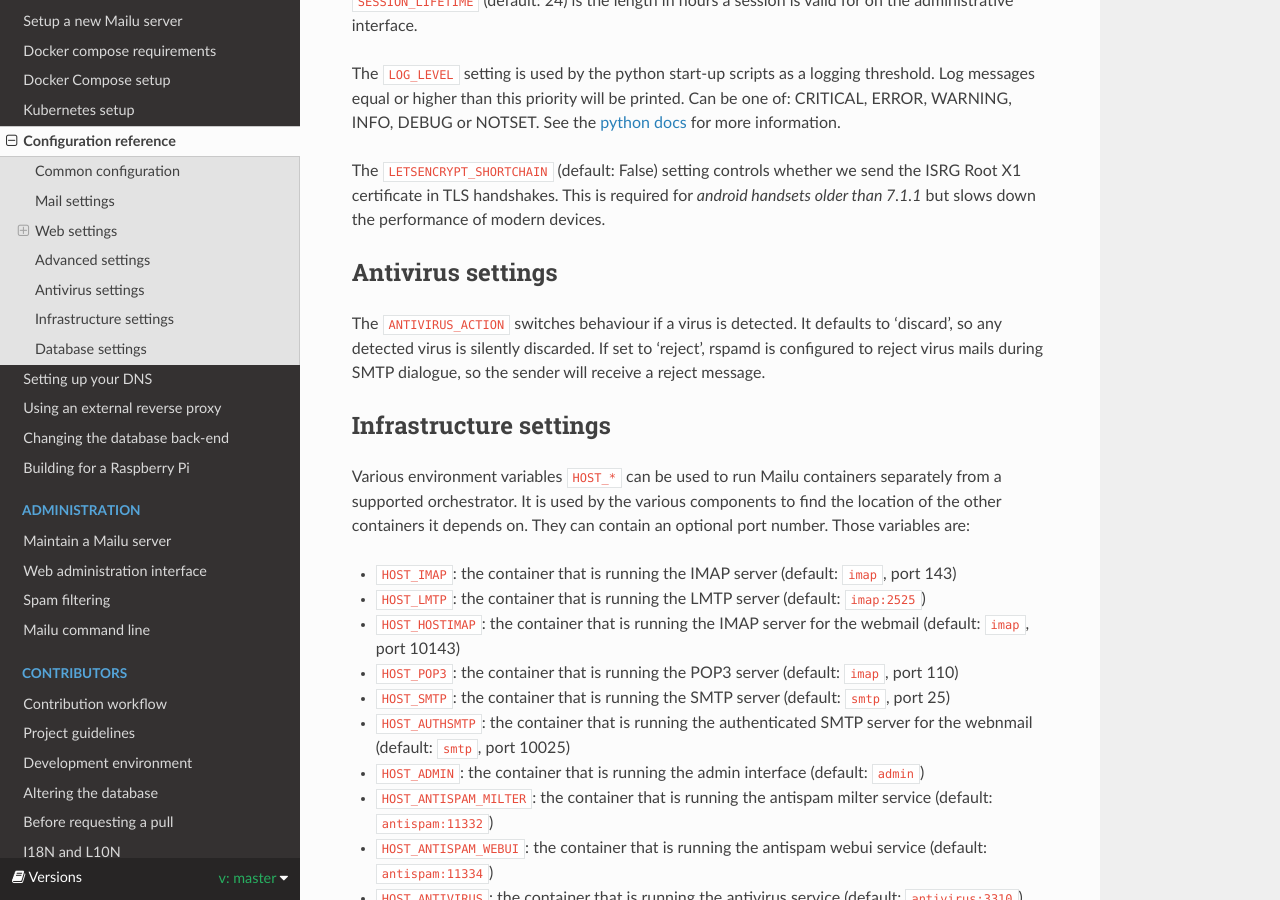
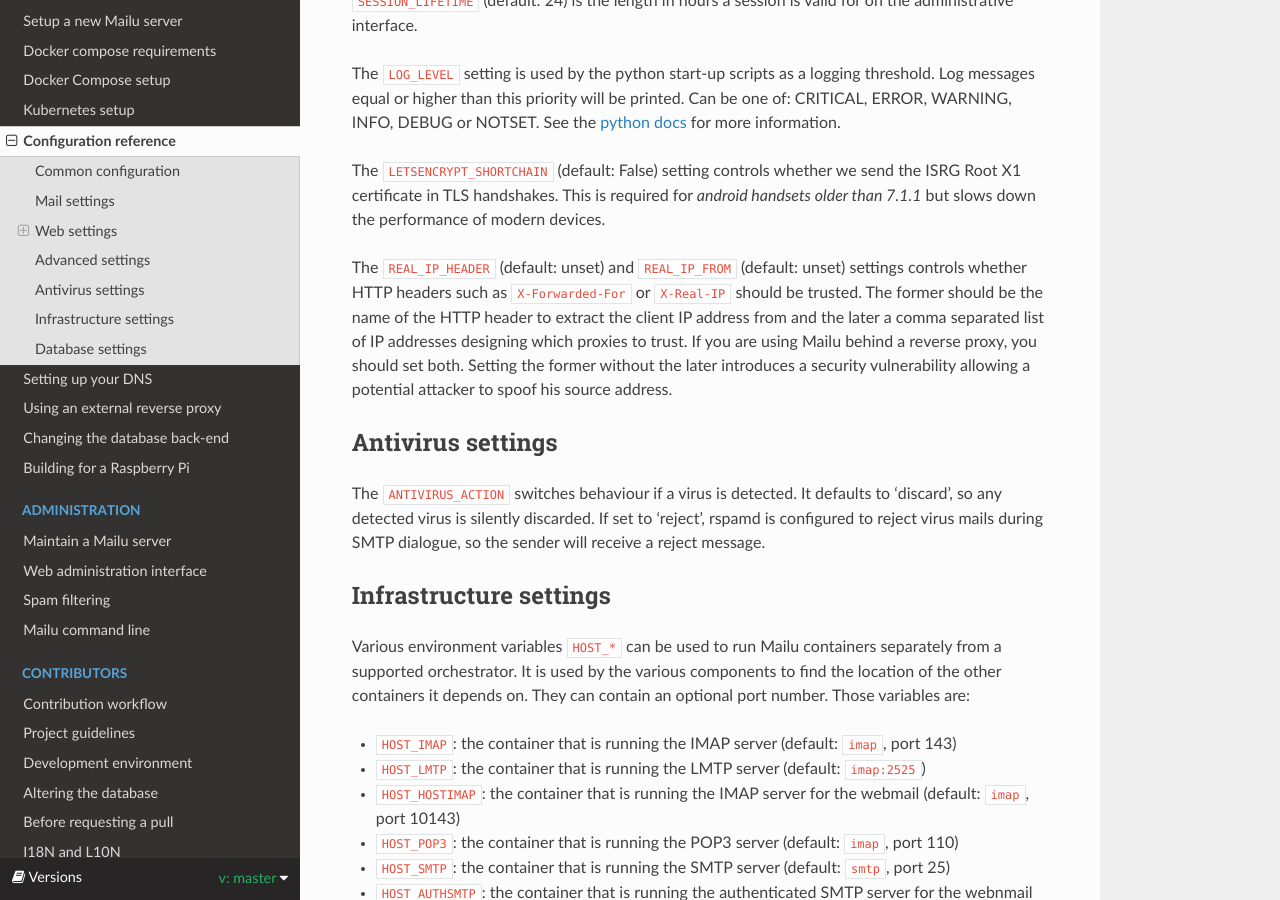
Before and after one commit to WillingDev0812/Mail-Management-Tool, a Sphinx documentation site: the page built from docs/configuration.rst, in a window 1280 px wide and 900 px high, scrolled down 3604 px. Built offline with Sphinx 7.4.7 and the Read the Docs theme 2.0.0, drawn with Linux system fonts in a browser that asks for light colours; formulas are drawn with MathJax 3.

Commit message:
Document REAL_IP_HEADER and REAL_IP_FROM
Fix a security vulnerability whereby we were not clearing other headers

```diff
--- a/docs/configuration.rst
+++ b/docs/configuration.rst
@@ -169,6 +169,7 @@ The ``LETSENCRYPT_SHORTCHAIN`` (default: False) setting controls whether we send
 
 .. _`android handsets older than 7.1.1`: https://community.letsencrypt.org/t/production-chain-changes/150739
 
+The ``REAL_IP_HEADER`` (default: unset) and ``REAL_IP_FROM`` (default: unset) settings controls whether HTTP headers such as ``X-Forwarded-For`` or ``X-Real-IP`` should be trusted. The former should be the name of the HTTP header to extract the client IP address from and the later a comma separated list of IP addresses designing which proxies to trust. If you are using Mailu behind a reverse proxy, you should set both. Setting the former without the later introduces a security vulnerability allowing a potential attacker to spoof his source address.
 
 Antivirus settings
 ------------------
```
Also changed, not shown: 1 other file.
